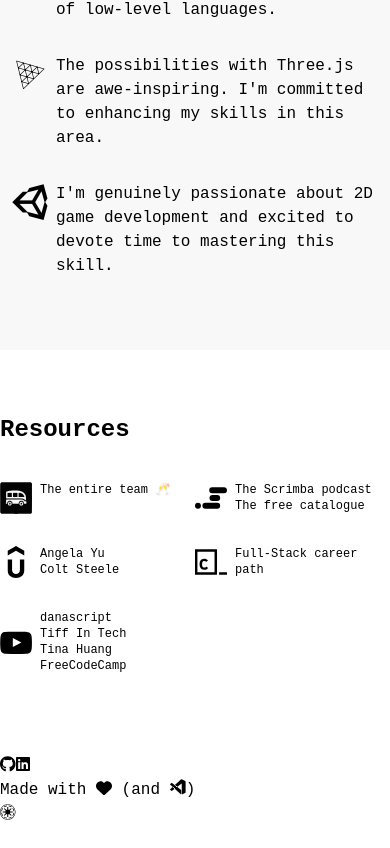
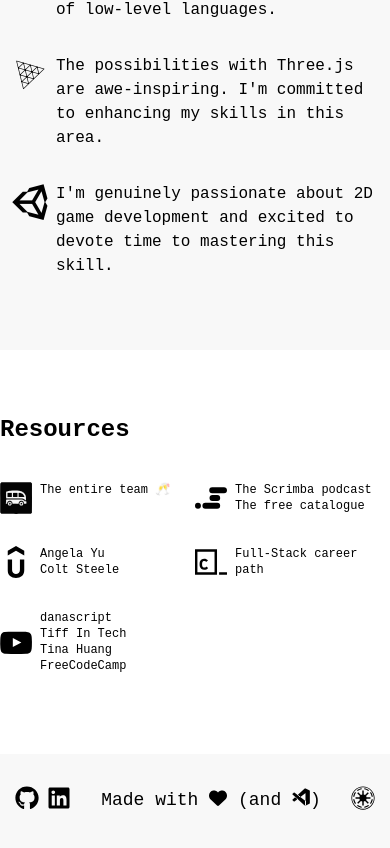
Before and after one commit to zacnation/react-portfolio, a React (Vite) app: page / in a window 390 px wide. Shown: the part 1933-2781 px from the top of the page. Before the commit the page ends 2759 px from the top, so only its background shows below. Built offline with nearby package versions, Linux system fonts and the light colour scheme.

Commit message:
Mobile-first footer

```diff
--- a/src/components/Footer.jsx
+++ b/src/components/Footer.jsx
@@ -9,27 +9,28 @@ import { faHeart } from "@fortawesome/free-solid-svg-icons";
 
 export default function Footer(props) {
   return (
-    <footer className={props.darkMode ? "dark" : ""}>
-      <div className="icons">
+    <footer
+      className={`flex justify-around py-8 ${
+        props.darkMode ? "bg-dark-1" : "bg-light"
+      }`}
+    >
+      <div>
         <a href="https://github.com/zacnation" target="_blank" rel="noreferrer">
-          <FontAwesomeIcon icon={faGithub} className="github-icon" />
+          <FontAwesomeIcon icon={faGithub} className="w-6 h-6 pr-2" />
         </a>
         <a
           href="https://www.linkedin.com/in/zacnation/"
           target="_blank"
           rel="noreferrer"
         >
-          <FontAwesomeIcon icon={faLinkedin} className="linkedin-icon" />
+          <FontAwesomeIcon icon={faLinkedin} className="w-6 h-6" />
         </a>
       </div>
-      <p>
+      <p className="text-lg">
         Made with <FontAwesomeIcon icon={faHeart} className="heart-icon" /> (and{" "}
         <i className="devicon-vscode-plain"></i>)
       </p>
-      <FontAwesomeIcon
-        icon={faGalacticRepublic}
-        className="galactic-republic-icon"
-      />
+      <FontAwesomeIcon icon={faGalacticRepublic} className="w-6 h-6" />
     </footer>
   );
 }
```
